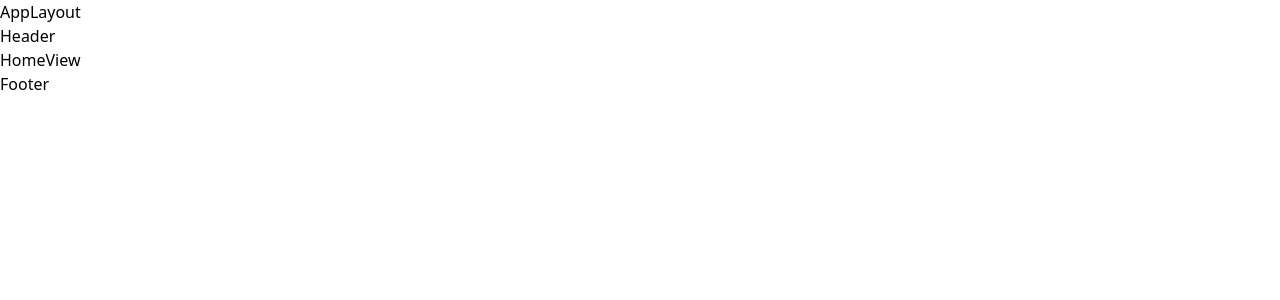
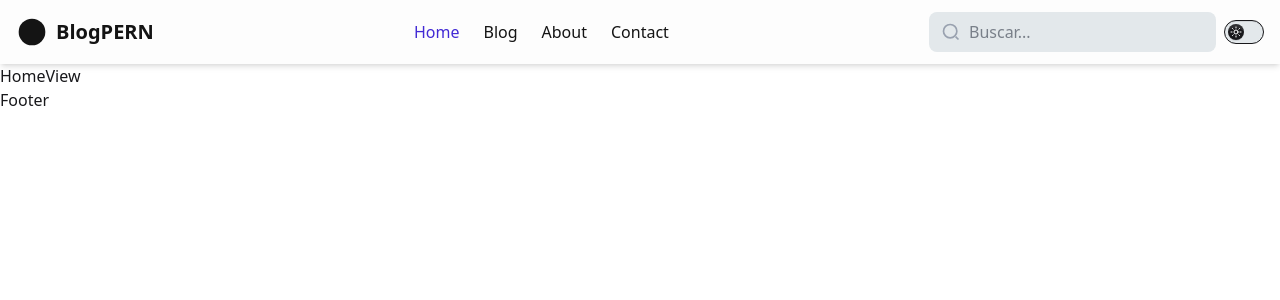
Before and after one commit to ProgramadorXP/Frontend_Blog, a React app: page / in a window 1280 px wide. Shown: the top 300 px of the page. Built offline with nearby package versions, Linux system fonts and the light colour scheme; the HTML template or start-up script is replaced by a standard one.

Commit message:
Header Design

```diff
--- a/package.json
+++ b/package.json
@@ -23,6 +23,7 @@
     "@types/react": "^19.1.8",
     "@types/react-dom": "^19.1.6",
     "@vitejs/plugin-react-swc": "^3.10.2",
+    "daisyui": "^5.0.43",
     "eslint": "^9.29.0",
     "eslint-plugin-react-hooks": "^5.2.0",
     "eslint-plugin-react-refresh": "^0.4.20",
--- a/src/components/Header.tsx
+++ /dev/null
@@ -1,7 +0,0 @@
-
-
-export default function Header() {
-  return (
-    <div>Header</div>
-  )
-}
--- /dev/null
+++ b/src/components/header/Header.tsx
@@ -0,0 +1,73 @@
+import { Link, NavLink } from "react-router-dom";
+import SearchInput from "./SearchInput";
+import ThemeSwitch from "./ThemeSwitch";
+
+export default function Header() {
+  return (
+    <header className="w-full bg-background shadow-md">
+      <div className="container mx-auto px-4 py-3 flex flex-col gap-2 xs:flex-row xs:items-center xs:justify-between">
+        {/* Logo */}
+        <Link to="/" className="flex items-center justify-center gap-2 font-bold text-xl text-foreground">
+          {/* Puedes reemplazar este SVG por tu logo */}
+          <svg className="w-8 h-8" fill="currentColor" viewBox="0 0 24 24">
+            <circle cx="12" cy="12" r="10" />
+          </svg>
+          BlogPERN
+        </Link>
+
+        {/* Navbar - hidden in mobile */}
+        <nav className="hidden md:flex gap-6">
+          <NavLink to="/" className={({ isActive }) =>
+            `font-medium transition-colors ${isActive ? "text-primary" : "text-foreground  hover:text-primary"}`
+          }>
+            Home
+          </NavLink>
+          <NavLink to="/blog" className={({ isActive }) =>
+            `font-medium transition-colors ${isActive ? "text-primary" : "text-foreground hover:text-primary"}`
+          }>
+            Blog
+          </NavLink>
+          <NavLink to="/about" className={({ isActive }) =>
+            `font-medium transition-colors ${isActive ? "text-primary" : "text-foreground hover:text-primary"}`
+          }>
+            About
+          </NavLink>
+          <NavLink to="/contact" className={({ isActive }) =>
+            `font-medium transition-colors ${isActive ? "text-primary" : "text-foreground hover:text-primary"}`
+          }>
+            Contact
+          </NavLink>
+        </nav>
+
+        {/* Search + Theme Switch */}
+        <div className="flex items-center justify-center gap-2">
+          <SearchInput />
+          <ThemeSwitch />
+        </div>
+      </div>
+      {/* Navbar for mobile */}
+      <nav className="flex md:hidden justify-center gap-4 py-2 bg-white border-t">
+        <NavLink to="/" className={({ isActive }) =>
+          `font-medium text-sm transition-colors ${isActive ? "text-primary" : "text-foreground hover:text-primary"}`
+        }>
+          Home
+        </NavLink>
+        <NavLink to="/blog" className={({ isActive }) =>
+          `font-medium text-sm transition-colors ${isActive ? "text-primary" : "text-foreground hover:text-primary"}`
+        }>
+          Blog
+        </NavLink>
+        <NavLink to="/about" className={({ isActive }) =>
+          `font-medium text-sm transition-colors ${isActive ? "text-primary" : "text-foreground hover:text-primary"}`
+        }>
+          About
+        </NavLink>
+        <NavLink to="/contact" className={({ isActive }) =>
+          `font-medium text-sm transition-colors ${isActive ? "text-primary" : "text-foreground hover:text-primary"}`
+        }>
+          Contact
+        </NavLink>
+      </nav>
+    </header>
+  );
+}
--- /dev/null
+++ b/src/components/header/SearchInput.tsx
@@ -0,0 +1,21 @@
+
+
+export default function SearchInput() {
+  return (
+    <form className="relative w-full max-w-xs">
+      <input
+        type="text"
+        id="searchInput"
+        placeholder="Buscar..."
+        className="w-full pl-10 pr-4 py-2 rounded-lg bg-border text-gray-900 focus:outline-none focus:ring-2 focus:ring-foreground transition"
+      />
+      <span className="absolute left-3 top-2.5 text-gray-400">
+        {/* Search icon */}
+        <svg className="w-5 h-5" fill="none" stroke="currentColor" strokeWidth={2} viewBox="0 0 24 24">
+          <circle cx="11" cy="11" r="8" />
+          <path d="M21 21l-3.5-3.5" />
+        </svg>
+      </span>
+    </form>
+  );
+}
--- /dev/null
+++ b/src/components/header/ThemeSwitch.tsx
@@ -0,0 +1,47 @@
+export default function ThemeSwitch() {
+  return (
+    <label className="toggle text-base-content bg-border">
+      <input type="checkbox" value="synthwave" className="theme-controller" id="themeSwitch" />
+
+      <svg
+        aria-label="sun"
+        xmlns="http://www.w3.org/2000/svg"
+        viewBox="0 0 24 24"
+      >
+        <g
+          strokeLinejoin="round"
+          strokeLinecap="round"
+          strokeWidth="2"
+          fill="none"
+          stroke="currentColor"
+        >
+          <circle cx="12" cy="12" r="4"></circle>
+          <path d="M12 2v2"></path>
+          <path d="M12 20v2"></path>
+          <path d="m4.93 4.93 1.41 1.41"></path>
+          <path d="m17.66 17.66 1.41 1.41"></path>
+          <path d="M2 12h2"></path>
+          <path d="M20 12h2"></path>
+          <path d="m6.34 17.66-1.41 1.41"></path>
+          <path d="m19.07 4.93-1.41 1.41"></path>
+        </g>
+      </svg>
+
+      <svg
+        aria-label="moon"
+        xmlns="http://www.w3.org/2000/svg"
+        viewBox="0 0 24 24"
+      >
+        <g
+          strokeLinejoin="round"
+          strokeLinecap="round"
+          strokeWidth="2"
+          fill="none"
+          stroke="currentColor"
+        >
+          <path d="M12 3a6 6 0 0 0 9 9 9 9 0 1 1-9-9Z"></path>
+        </g>
+      </svg>
+    </label>
+  );
+}
--- a/src/index.css
+++ b/src/index.css
@@ -1 +1,13 @@
 @import "tailwindcss";
+
+@theme {
+    --breakpoint-xs: 480px;
+
+  /* Palette Colors */
+  --color-foreground: #141414;
+  --color-border: #e3e8eb;
+  --color-background: #fdfdfd;
+  --color-primary: #2a4b7c;
+  --color-secondaryColor: #f1c84b;
+}
+@plugin "daisyui";
--- a/src/layouts/AppLayout.tsx
+++ b/src/layouts/AppLayout.tsx
@@ -1,11 +1,10 @@
 import { Outlet } from "react-router-dom";
-import Header from "../components/Header";
+import Header from "../components/header/Header";
 import Footer from "../components/Footer";
 
 export default function AppLayout() {
   return (
     <div>
-        <p>AppLayout</p>
         <Header />
         <Outlet />
         <Footer />
```
Also changed, not shown: 1 other file (tests, documents, lock files or other folders).
